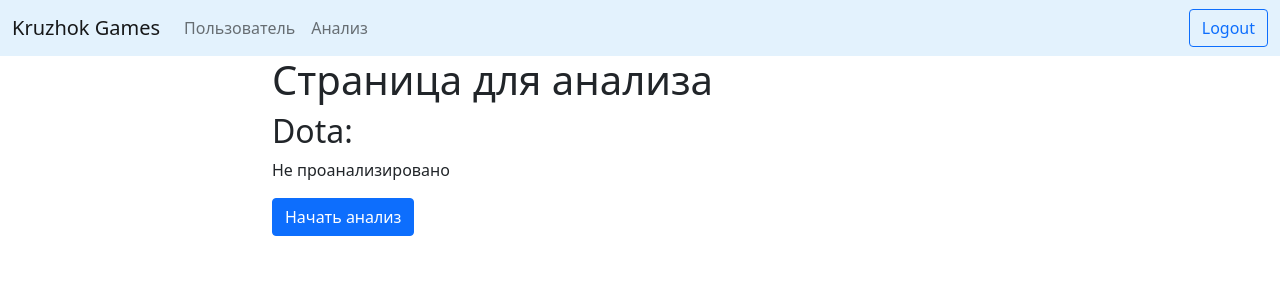
After one commit to ekinohito/nti_games, a Django app: page /analyse/ in a window 1280 px wide. The commit adds this page. Shown: the top 300 px of the page. Run offline with Django 3.2, Linux system fonts and the light colour scheme; the visitor is signed in with stand-in values (Sample User, id 1); parts of the project's set-up code (start-up, migrations or seed data) failed here and were passed over.

Commit message:
Add celery queue and simple analyse

```diff
--- a/games/urls.py
+++ b/games/urls.py
@@ -7,6 +7,8 @@ urlpatterns = [
     path('auth/', views.auth_page, name='auth'),
     path('logout/', views.logout_page, name='logout'),
     path('user/', views.user_page, name='user_page'),
+    path('analyse/', views.analyse_page, name='analyse'),
+    path('analyse/dota', views.dota_analyse, name='analyse-dota'),
     path('steam/login', views.steam_login, name='steam_login'),
     path('steam/auth', views.steam_auth, name='steam_auth'),
     path('steam/logout', views.steam_logout, name='steam_logout')
--- a/games/views.py
+++ b/games/views.py
@@ -13,6 +13,7 @@ import time
 
 from .models import TalantUser
 from . import talent
+from . import tasks
 
 
 def index_page(request):
@@ -70,7 +71,8 @@ def auth_page(request):
 
 
 def register_user(talent_info: talent.TalentInfo, token):
-    user = User(email=talent_info.email, username=talent_info.email, first_name=talent_info.first_name, last_name=talent_info.last_name)
+    user = User(email=talent_info.email, username=talent_info.email, first_name=talent_info.first_name,
+                last_name=talent_info.last_name)
     user.save()
     talent_user = TalantUser(user=user, access_token=json.dumps(token))
     talent_user.save()
@@ -114,7 +116,7 @@ def steam_auth(request):
 @login_required
 def steam_logout(request):
     request.user.talantuser.steam_openid = ''
-    request.user.talantuser.steam_id = 0
+    request.user.talantuser.steam_id = None
     request.user.talantuser.save()
 
     return redirect('user_page')
@@ -124,3 +126,29 @@ def steam_logout(request):
 def logout_page(request):
     logout(request)
     return redirect('index')
+
+
+@login_required
+def analyse_page(request):
+    return render(request, 'analyse.html', {'user': request.user})
+
+
+@login_required
+def dota_analyse(request):
+    if request.method == 'POST':
+        user = request.user
+        # slug = request.POST.get('slug', None)
+        # company = get_object_or_404(Company, slug=slug)
+
+        if user.talantuser.dota_process or user.talantuser.steam_id is None:
+            return
+
+        user.talantuser.dota_process = 1
+        user.talantuser.save()
+
+        tasks.dota_count.delay(user.pk)
+
+
+    # ctx = {'likes_count': company.total_likes, 'message': message}
+    # use mimetype instead of content_type if django < 5
+    return HttpResponse(json.dumps({}), content_type='application/json')
--- a/nti_games/__init__.py
+++ b/nti_games/__init__.py
@@ -0,0 +1,3 @@
+from .celery import celery_app
+
+__all__ = ('celery_app',)
--- a/requirements.txt
+++ b/requirements.txt
@@ -1,6 +1,8 @@
 django
+psycopg2-binary
+gunicorn
+celery
+redis
 authlib
 python-dotenv
 requests
-psycopg2-binary
-gunicorn
--- /dev/null
+++ b/templates/analyse.html
@@ -0,0 +1,41 @@
+{% extends 'base.html' %}
+
+{% block content %}
+    <h1>Страница для анализа</h1>
+
+    <div>
+        <h2>Dota:</h2>
+        {% if user.talantuser.dota_result %}
+            <p>Твой score: {{ user.talantuser.dota_result }}</p>
+            {#<a class="btn btn-outline-primary" href="{% url 'steam_logout' %}" role="button">Отвязать</a>#}
+        {% else %}
+            <p>Не проанализировано</p>
+            {#<a class="btn btn-primary" href="{% url 'steam_login' %}" role="button">Привязать</a>#}
+        {% endif %}
+
+        {% if user.talantuser.dota_process %}
+            <p>В процессе обработки</p>
+        {% else %}
+            <input type="button" id="dota_process" class="btn btn-primary" name="{{ company_slug }}" value="Начать анализ"/>
+
+            <script>
+                $('#dota_process').click(function () {
+                    $.ajax({
+                        type: "POST",
+                        url: "{% url 'analyse-dota' %}",
+                        data: {'csrfmiddlewaretoken': '{{ csrf_token }}'},
+                        dataType: "json",
+                        success: function (response) {
+                            {#alert(response.message);#}
+                            {#alert('Company likes count is now ' + response.likes_count);#}
+                        },
+                        error: function (rs, e) {
+                            {#alert(rs.responseText);#}
+                        }
+                    });
+                })
+            </script>
+
+        {% endif %}
+    </div>
+{% endblock %}
--- a/templates/base.html
+++ b/templates/base.html
@@ -25,6 +25,9 @@
                 <li class="nav-item">
                     <a class="nav-link" href="{% url 'user_page' %}">Пользователь</a>
                 </li>
+                <li class="nav-item">
+                    <a class="nav-link" href="{% url 'analyse' %}">Анализ</a>
+                </li>
             </ul>
 
             <ul class="navbar-nav flex-row flex-wrap ms-md-auto">
@@ -36,13 +39,12 @@
                     {% endif %}
                 </li>
             </ul>
-
-{#            <a class="btn btn-bd-download d-lg-inline-block my-2 my-md-0 ms-md-3" href="{% url 'logout' %}">Download</a>#}
         </div>
     </div>
 </nav>
 
 
+<script src="https://cdn.jsdelivr.net/npm/jquery@3.5.1/dist/jquery.min.js"></script>
 <div class="container">
     <div class="row justify-content-center">
         <div class="col-8">
--- a/templates/user_page.html
+++ b/templates/user_page.html
@@ -7,7 +7,7 @@
 
     <div>
         <h2>Steam:</h2>
-        {% if user.talantuser.steam_id != 0 %}
+        {% if user.talantuser.steam_id %}
             <p>{{ user.talantuser.steam_id }}</p><a class="btn btn-outline-primary" href="{% url 'steam_logout' %}" role="button">Отвязать</a>
         {% else %}
             <a class="btn btn-primary" href="{% url 'steam_login' %}" role="button">Привязать</a>
```
Also changed, not shown: games/models.py (+7 -1 lines), games/tasks.py (added, +21 -0 lines), nti_games/celery.py (added, +8 -0 lines), nti_games/settings.py (+8 -7 lines), games/migrations/0005_auto_20201214_1436.py (added), games/migrations/0006_auto_20201214_1440.py (added).
